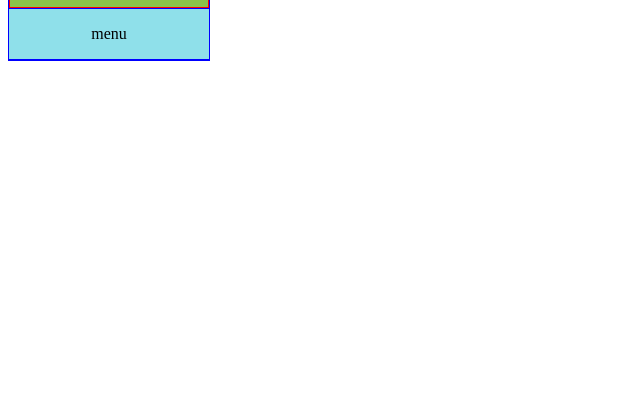
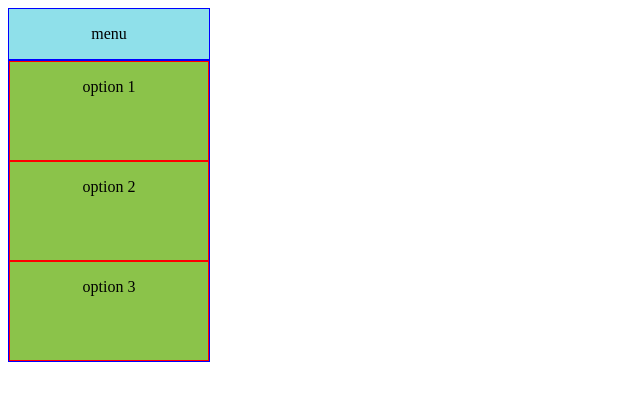
Before and after one commit to totalbabe13/dynamic-user-interface-exercise-, a plain HTML site: page index.html in a window 1280 px wide. Both pictures are taken after a click on the element "menu". Shown: the whole page, without its empty margins (0-640 px from the left). Drawn offline with Linux system fonts and the light colour scheme.

Commit message:
success very excited

```diff
--- a/styles.css
+++ b/styles.css
@@ -11,19 +11,23 @@ p {
 }
 
 #nav-bar-container {
-  display: none;
+  opacity: 0;
   grid-template-rows: 1fr 1fr 1fr;
   width: 200px;
+  height: 0;
   border: 1px solid blue;
+  transition: all 1s ease;
+
 }
 #nav-bar-container.visible {
+  opacity: 1;
+  transform: translateY(0);
+  height: 300px;
   display: grid;
   grid-template-rows: 1fr 1fr 1fr;
   width: 200px;
   border: 1px solid blue;
-  position: relative;
-  bottom: 157px;
-  z-index: -1;
+  /* z-index: -1; */
   background: #8BC34A;
 }
 
```
